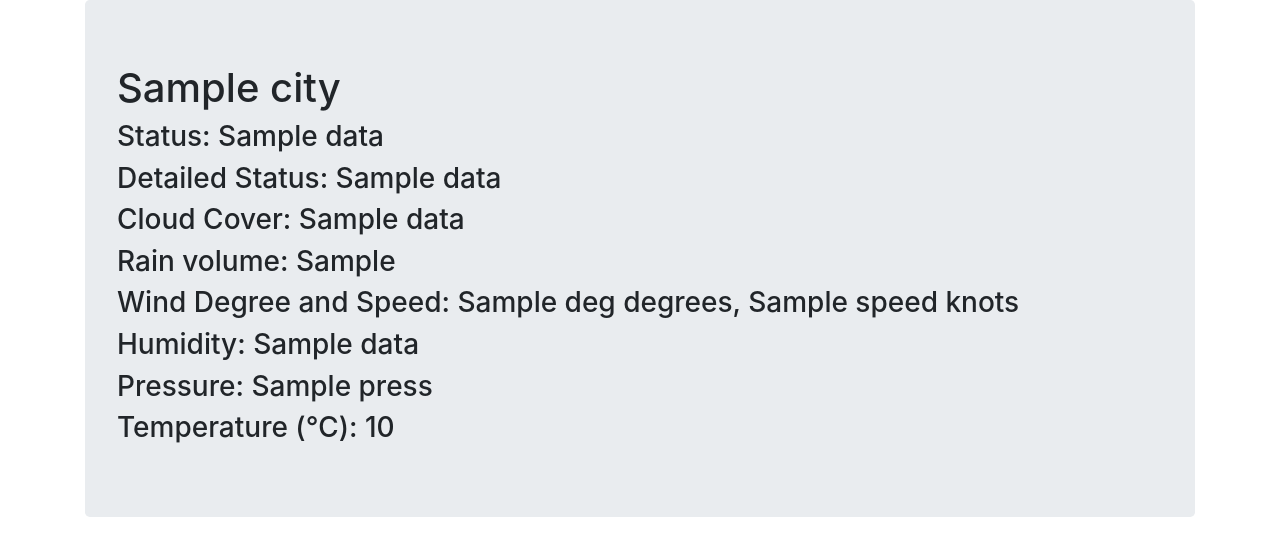
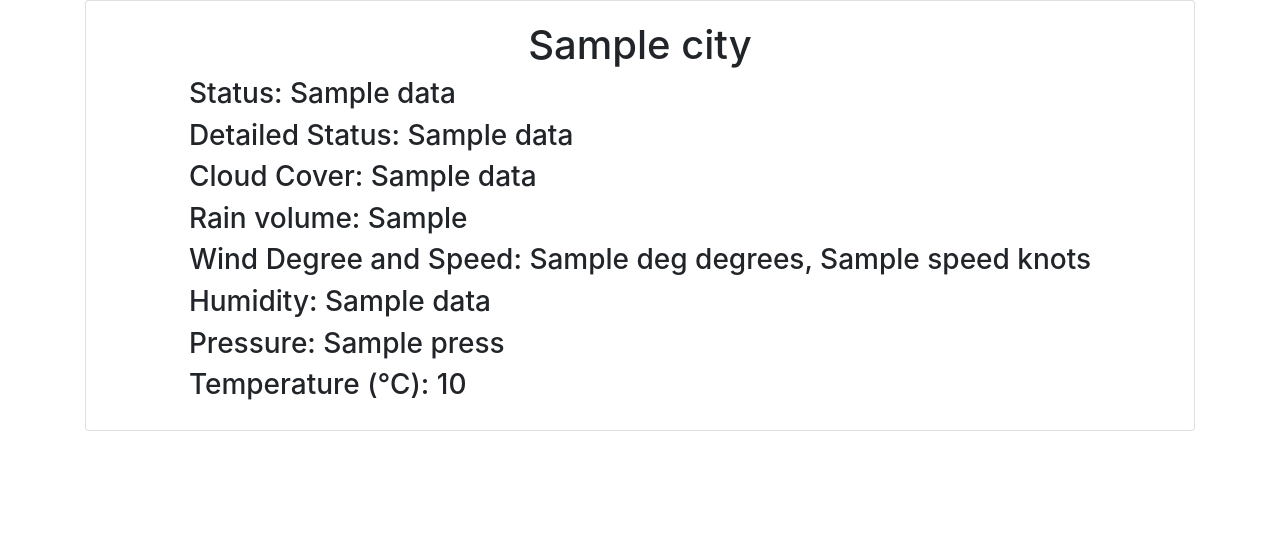
Before and after one commit to hazy254/Weather254, a Flask app: template templates/cityweather.html in a window 1280 px wide. Shown: the part 56-612 px from the top of the page. Run offline with Flask 2, Linux system fonts and the light colour scheme; the template is opened without the code that fills it: most values are stand-ins (such as "Sample title", 1, 10 or a date in 2020); some libraries are stand-ins or nearby versions.

Commit message:
UI improvements

```diff
--- a/templates/cityweather.html
+++ b/templates/cityweather.html
@@ -1,9 +1,9 @@
 {% extends 'layout.html' %}
 
 {% block body %}
-<div class="jumbotron">
-    <div class="col-md-12, mx-auto">
-        <h1>{{city}}</h1>
+<div class="card ">
+    <div class="card-body col-md-12, mx-auto">
+        <h1 class="text-center">{{city}}</h1>
         <h3>Status: {{data[0]}}</h3>
         <h3>Detailed Status: {{data[1]}}</h3>
         <h3>Cloud Cover: {{data[2]}}</h3>
--- a/templates/dashboard.html
+++ b/templates/dashboard.html
@@ -1,9 +1,11 @@
 {% extends 'layout.html' %}
 
 {% block body %}
-<h1>Dashboard<small> Welcome {{session.username}}</small> </h1>
+<h1>Dashboard</h1>
+<h3> Welcome {{session.username}}</h3>
 {% if session.user_searched != True %}
 <div class = "text-center, jumbotron">
+    <h4>Please enter the city who's weather you need below: </h4>
     <form class="form-group" method="POST">
         <input class = "form-control" name="city" ><br>
         <button type="submit" class="btn btn-success" value="submit">Submit</button>
```
